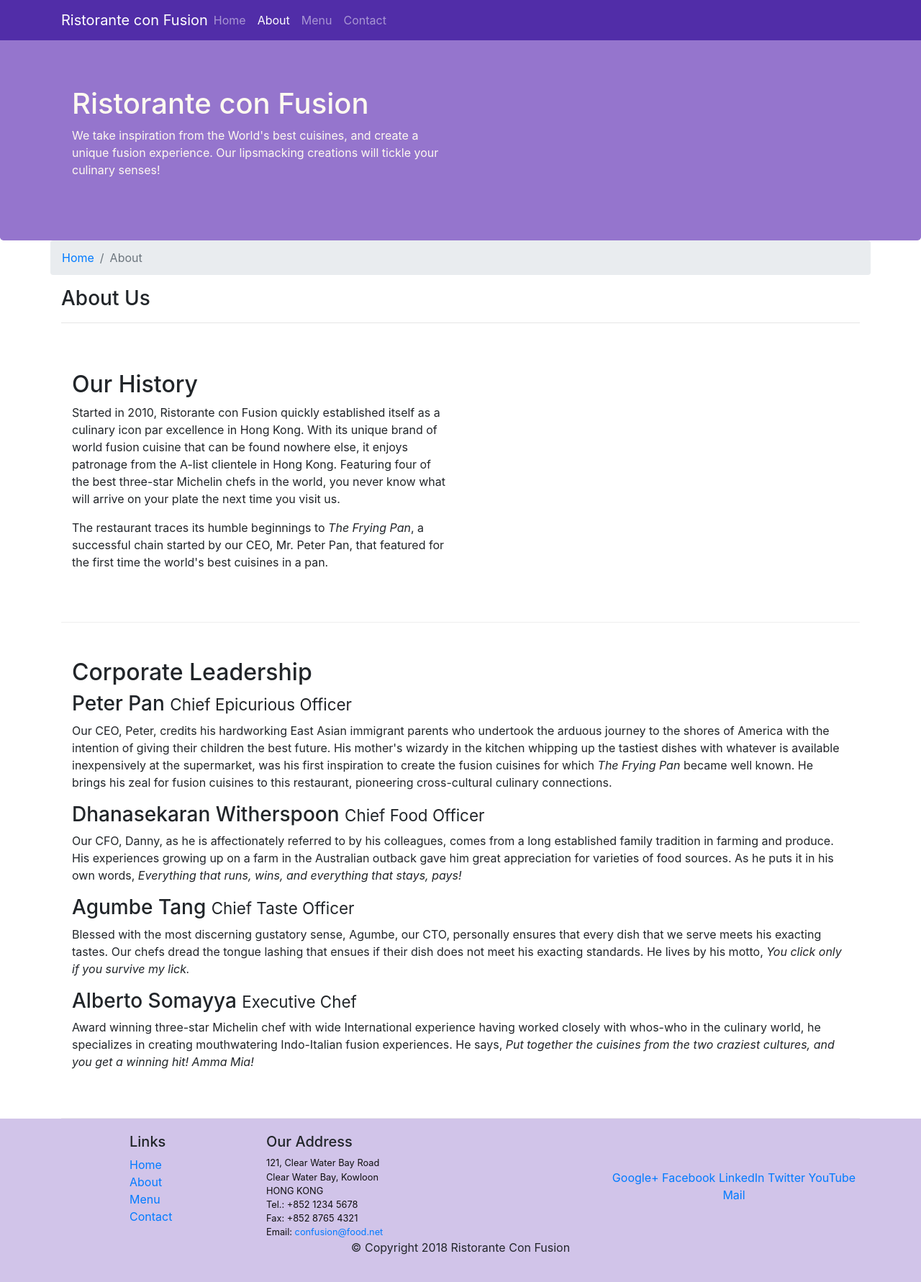
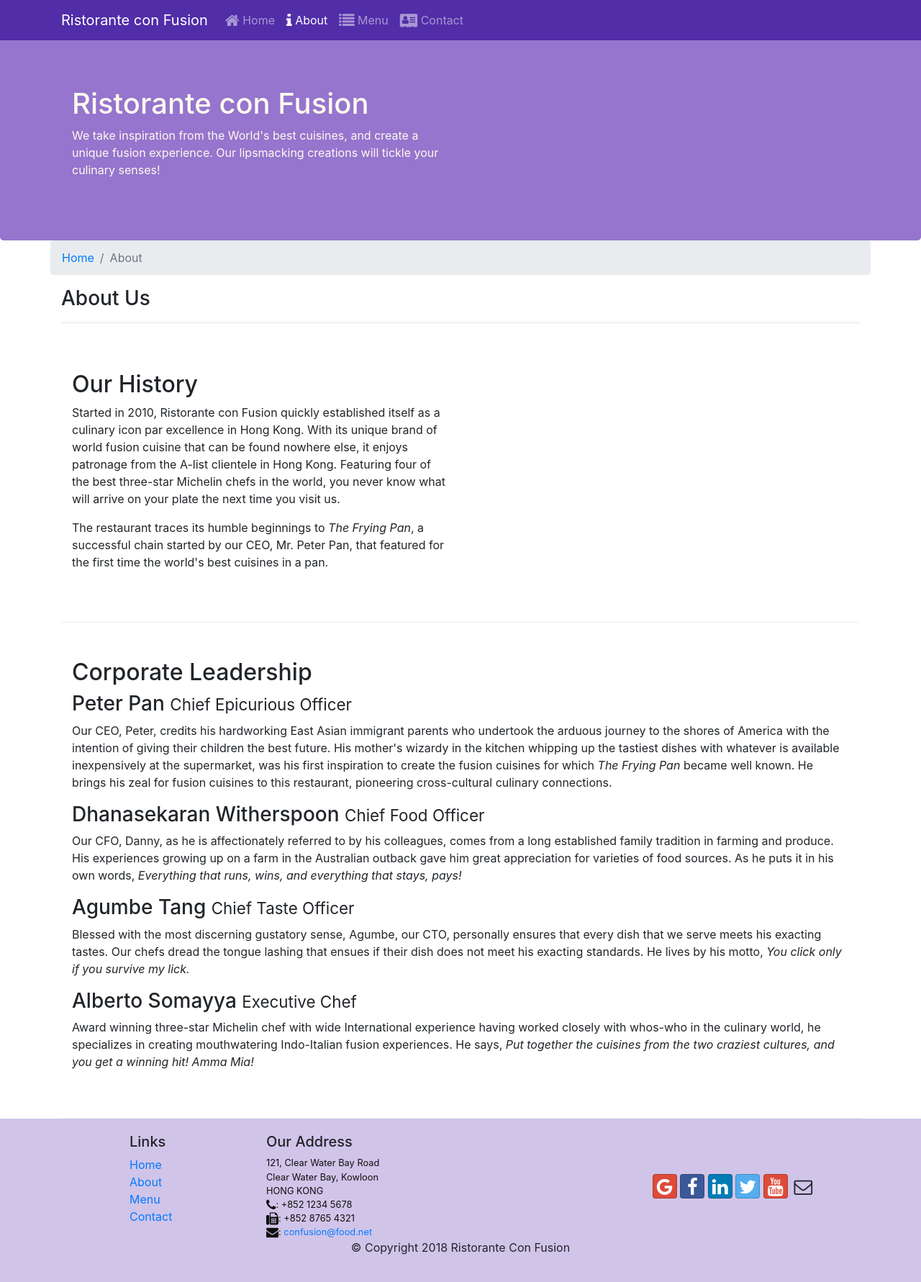
Before and after one commit to yashbansal6/conFusion, a website: page aboutus.html in a window 1280 px wide. Shown: the whole page at 72% size. Drawn offline with nearby package versions, Linux system fonts and the light colour scheme.

Commit message:
icon fonts

```diff
--- a/aboutus.html
+++ b/aboutus.html
@@ -9,6 +9,8 @@
 
      <!-- Bootstrap CSS -->
      <link rel="stylesheet" href="node_modules/bootstrap/dist/css/bootstrap.min.css">
+     <link rel="stylesheet" href="node_modules/font-awesome/css/font-awesome.min.css">
+    <link rel="stylesheet" href="node_modules/bootstrap-social/bootstrap-social.css">
      <link rel="stylesheet" href="css/styles.css">
 
     <title>Ristorante Con Fusion: About Us</title>
@@ -21,13 +23,13 @@
             <button class="navbar-toggler" type="button" data-toggle="collapse" data-target="#Navbar">
                 <span class="navbar-toggler-icon"></span>
             </button>
-            <a class="navbar-brand mr-auto" href="index.html">Ristorante con Fusion</a>
+            <a class="navbar-brand" href="index.html">Ristorante con Fusion</a>
             <div class="collapse navbar-collapse" id="Navbar">
                 <ul class="navbar-nav mr-auto">
-                    <li class="nav-item"><a class="nav-link" href="./index.html">Home</a></li>
-                    <li class="nav-item active"><a class="nav-link" href="#">About</a></li>
-                    <li class="nav-item"><a class="nav-link" href="#">Menu</a></li>
-                    <li class="nav-item"><a class="nav-link" href="#">Contact</a></li>
+                    <li class="nav-item"><a class="nav-link" href="./index.html"><span class="fa fa-home fa-lg"></span> Home</a></li>
+                    <li class="nav-item active"><a class="nav-link" href="#"><span class="fa fa-info fa-lg"></span> About</a></li>
+                    <li class="nav-item"><a class="nav-link" href="#"><span class="fa fa-list fa-lg"></span> Menu</a></li>
+                    <li class="nav-item"><a class="nav-link" href="#"><span class="fa fa-address-card fa-lg"></span> Contact</a></li>
                 </ul>
             </div>
         </div>
@@ -104,19 +106,19 @@
 		              121, Clear Water Bay Road<br>
 		              Clear Water Bay, Kowloon<br>
 		              HONG KONG<br>
-		              Tel.: +852 1234 5678<br>
-		              Fax: +852 8765 4321<br>
-		              Email: <a href="mailto:confusion@food.net">confusion@food.net</a>
+                      <i class="fa fa-phone fa-lg"></i>: +852 1234 5678<br>
+		              <i class="fa fa-fax fa-lg"></i>: +852 8765 4321<br>
+		              <i class="fa fa-envelope fa-lg"></i>: <a href="mailto:confusion@food.net">confusion@food.net</a>
 		           </address>
                 </div>
                 <div class="col-12 col-sm-4 align-self-center">
                     <div class="text-center">
-                        <a href="http://google.com/+">Google+</a>
-                        <a href="http://www.facebook.com/profile.php?id=">Facebook</a>
-                        <a href="http://www.linkedin.com/in/">LinkedIn</a>
-                        <a href="http://twitter.com/">Twitter</a>
-                        <a href="http://youtube.com/">YouTube</a>
-                        <a href="mailto:">Mail</a>
+                        <a class="btn btn-social-icon btn-google" href="http://google.com/+"><i class="fa fa-google fa-lg"></i></a>
+                        <a class="btn btn-social-icon btn-facebook" href="http://www.facebook.com/profile.php?id="><i class="fa fa-facebook fa-lg"></i></a>
+                        <a class="btn btn-social-icon btn-linkedin" href="http://www.linkedin.com/in/"><i class="fa fa-linkedin fa-lg"></i></a>
+                        <a class="btn btn-social-icon btn-twitter" href="http://twitter.com/"><i class="fa fa-twitter fa-lg"></i></a>
+                        <a class="btn btn-social-icon btn-google" href="http://youtube.com/"><i class="fa fa-youtube fa-lg"></i></a>
+                        <a class="btn btn-social-icon" href="mailto:"><i class="fa fa-envelope-o fa-lg"></i></a>
                     </div>
                 </div>
            </div>
--- a/package.json
+++ b/package.json
@@ -19,6 +19,8 @@
   },
   "dependencies": {
     "bootstrap": "^4.5.0",
+    "bootstrap-social": "^5.1.1",
+    "font-awesome": "^4.7.0",
     "jquery": "^3.5.1",
     "popper.js": "^1.12.9"
   },
```
Also changed, not shown: index.html (+16 -14 lines), 1 other file.
